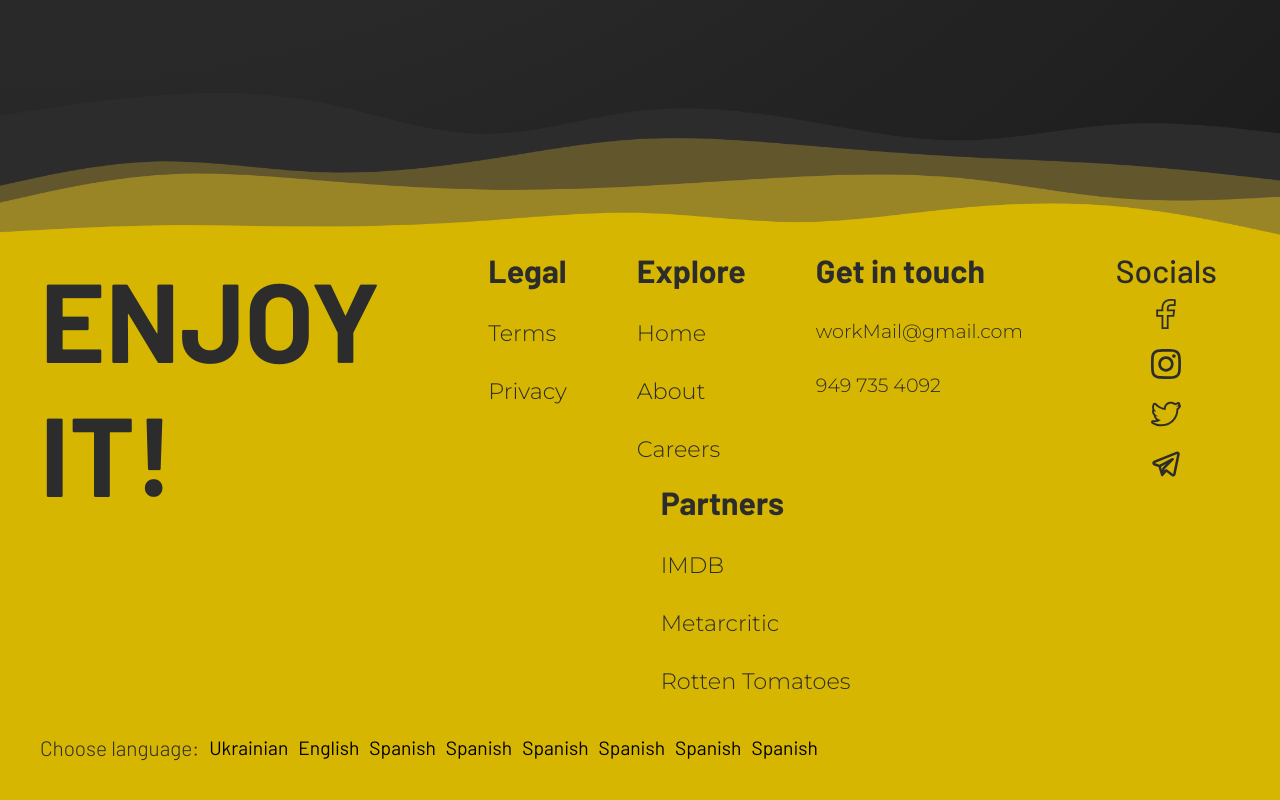
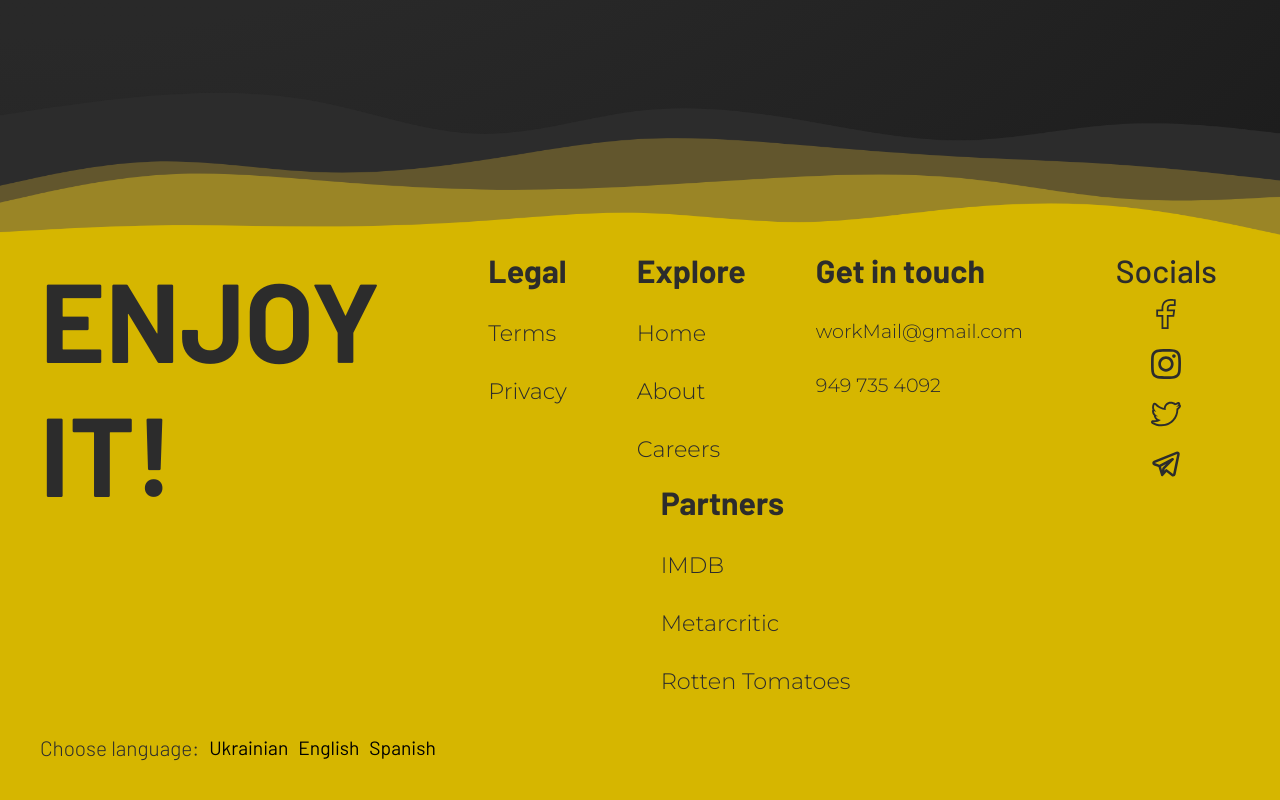
Before and after one commit to Yoland172/Project-X, a React (Create React App) app: page /home in a window 1280 px wide. Shown: the part 1153-1953 px from the top of the page. Built offline with nearby package versions, Linux system fonts and the light colour scheme.

Commit message:
minor update

```diff
--- a/src/components/footer/Footer.tsx
+++ b/src/components/footer/Footer.tsx
@@ -8,7 +8,7 @@ import { useTranslation } from "react-i18next";
 
 const Footer = () => {
   const { t, i18n } = useTranslation();
-  const languages = ["ua", "en","es","es","es","es","es","es"];
+  const languages = ["ua", "en","es"];
 
   return (
     <div className={styles.footerContainer}>
```
